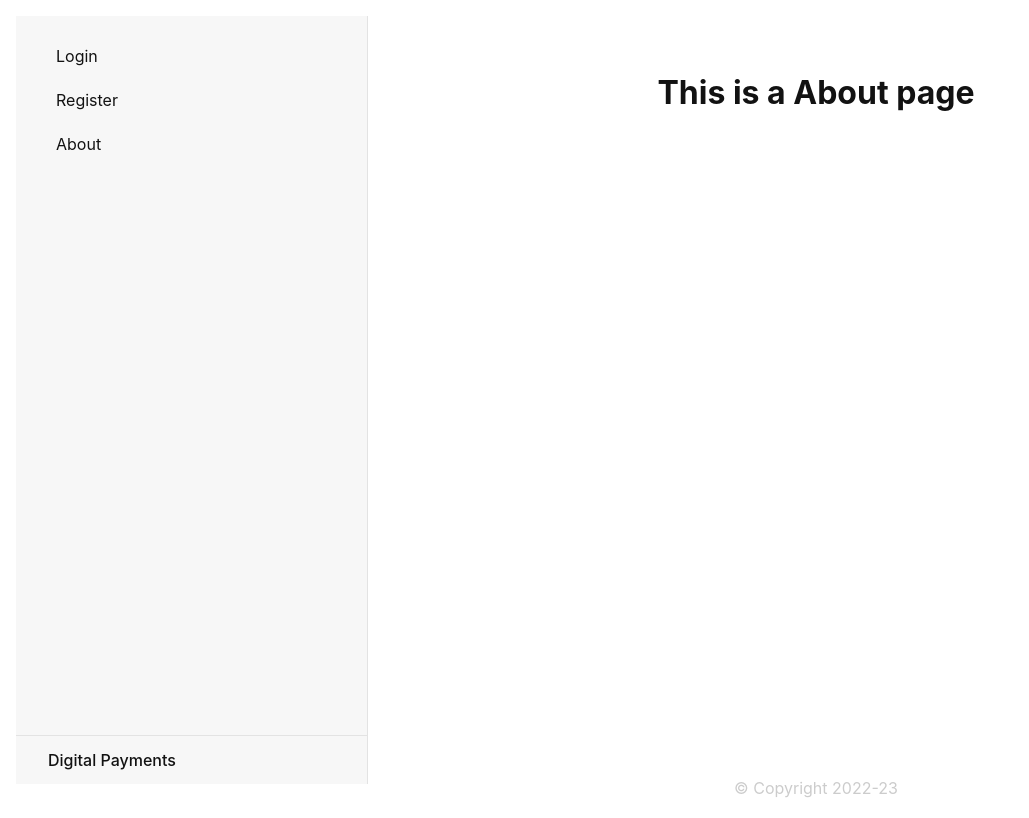
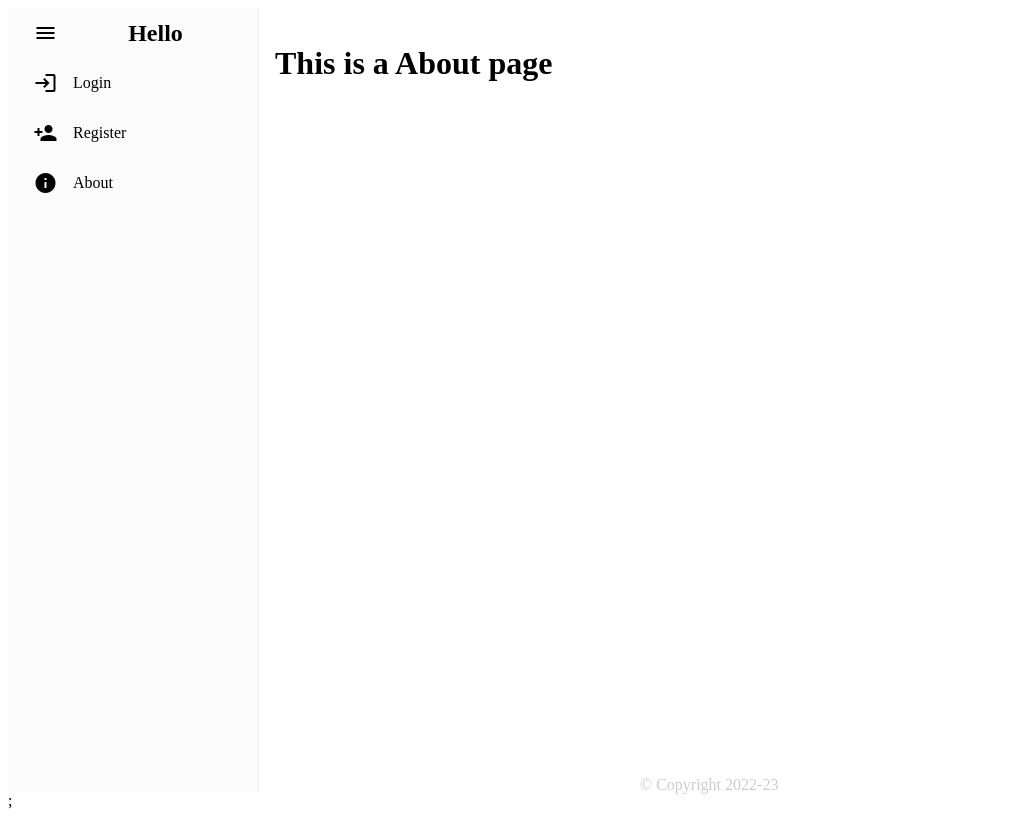
Before and after one commit to Aryanxfa/Digital-Payments-Book-old, a React (Create React App) app: page /about in a window 1280 px wide. Shown: the whole page, without its empty margins (0-1029 px from the left). Built offline with nearby package versions, Linux system fonts and the light colour scheme.

Commit message:
start using react pro sidebar

```diff
--- a/package.json
+++ b/package.json
@@ -24,6 +24,7 @@
     "react-bootstrap": "^2.7.0",
     "react-dom": "^18.2.0",
     "react-helmet": "^6.1.0",
+    "react-pro-sidebar": "^1.0.0",
     "react-router-dom": "^6.7.0",
     "react-scripts": "^5.0.1"
   },
--- a/public/styles.css
+++ b/public/styles.css
@@ -1,41 +1,3 @@
-#app {
-    display: flex;
-    height: 100%;
-    width: 100%;
-}
-
-#app {
-    margin: 0 0;
-    padding: 1rem;
-    text-align: center;
-}
-
-html {
-    box-sizing: border-box;
-}
-
-*,
-*:before,
-*:after {
-    box-sizing: inherit;
-}
-
-body {
-    font-family: -apple-system, BlinkMacSystemFont, "Segoe UI", "Roboto", "Oxygen",
-        "Ubuntu", "Cantarell", "Fira Sans", "Droid Sans", "Helvetica Neue",
-        sans-serif;
-    -webkit-font-smoothing: antialiased;
-    -moz-osx-font-smoothing: grayscale;
-}
-
-html,
-body {
-    height: 100%;
-    margin: 0;
-    line-height: 1.5;
-    color: #121212;
-}
-
 textarea,
 input,
 button {
@@ -66,165 +28,23 @@ button:active {
     transform: translateY(1px);
 }
 
-.sr-only {
-    position: absolute;
-    width: 1px;
-    height: 1px;
-    padding: 0;
-    margin: -1px;
-    overflow: hidden;
-    clip: rect(0, 0, 0, 0);
-    white-space: nowrap;
-    border-width: 0;
+form {
+    display: block;
+    box-sizing: border-box;
+    border-bottom:55em ;
 }
 
-#root {
-    display: flex;
-    height: 100%;
-    width: 100%;
-}
-
-#sidebar {
-    width: 22rem;
-    background-color: #f7f7f7;
-    border-right: solid 1px #e3e3e3;
-    display: flex;
-    flex-direction: column;
-}
-
-#sidebar>* {
-    padding-left: 2rem;
-    padding-right: 2rem;
-}
-
-#sidebar h1 {
-    font-size: 1rem;
-    font-weight: 500;
-    display: flex;
-    align-items: center;
-    margin: 0;
-    padding: 1rem 2rem;
-    border-top: 1px solid #e3e3e3;
-    order: 1;
-    line-height: 1;
-}
-
-#sidebar>div {
-    display: flex;
-    align-items: center;
-    gap: 0.5rem;
-    padding-top: 1rem;
-    padding-bottom: 1rem;
-    border-bottom: 1px solid #e3e3e3;
-}
-
-#sidebar>div form {
+.login {
     position: relative;
-}
-
-
-@keyframes spin {
-    from {
-        transform: rotate(0deg);
-    }
-
-    to {
-        transform: rotate(360deg);
-    }
-}
-
-#sidebar nav {
-    flex: 1;
-    overflow: auto;
-    padding-top: 1rem;
-}
-
-#sidebar nav a span {
-    float: right;
-    color: #eeb004;
-}
-
-#sidebar nav a.active span {
-    color: inherit;
-}
-
-i {
-    color: #818181;
-}
-
-#sidebar nav .active i {
-    color: inherit;
-}
-
-#sidebar ul {
-    padding: 0;
-    margin: 0;
-    list-style: none;
-}
-
-#sidebar li {
-    margin: 0.25rem 0;
-}
-
-#sidebar nav a {
-    display: flex;
-    align-items: center;
-    justify-content: space-between;
-    overflow: hidden;
-
-    white-space: pre;
-    padding: 0.5rem;
-    border-radius: 8px;
-    color: inherit;
-    text-decoration: none;
-    gap: 1rem;
-}
-
-#sidebar nav a:hover {
-    background: #e3e3e3;
-}
-
-#sidebar nav a.active {
-    background: hsl(224, 98%, 58%);
-    color: white;
-}
-
-#sidebar nav a.pending {
-    color: hsl(224, 98%, 58%);
-}
-
-#detail {
-    flex: 1;
-    display: flex;
-    justify-content: center;
-    padding: 2rem 4rem;
-    width: 100%;
-}
-
-#detail.h1 {
-    position: absolute;
-}
-
-#detail.loading {
-    opacity: 0.25;
-    transition: opacity 200ms;
-    transition-delay: 200ms;
-}
-
-
-
-#error-page {
-    display: flex;
-    flex-direction: column;
-    align-items: center;
-    justify-content: center;
-    width: 100%;
+    display: flow-root;
+    padding: 1em;
+    align-items: baseline;
 }
 
 .footer {
     position: absolute;
     bottom: 0px;
-    /* left: 50%; */
+    left: 50%;
     height: 2.5rem;
 }
 
--- a/src/index.js
+++ b/src/index.js
@@ -1,11 +1,14 @@
 import React from "react";
 import { createRoot } from "react-dom/client";
+import { ProSidebarProvider } from 'react-pro-sidebar';
 import { App } from "./App";
 
 const container = document.getElementById('app');
 const root = createRoot(container);
 root.render(
     <React.StrictMode>
-        <App />
+        <ProSidebarProvider>
+            <App />
+        </ProSidebarProvider>;
     </React.StrictMode>,
 );
--- a/src/routes/Admin/RootDash.jsx
+++ b/src/routes/Admin/RootDash.jsx
@@ -1,28 +1,28 @@
 import { Outlet, Link } from "react-router-dom"
+import { Sidebar, Menu, MenuItem, useProSidebar } from "react-pro-sidebar";
 
 export function Dashroot() {
+    const { collapseSidebar } = useProSidebar();
     var user = localStorage.getItem("username");
     return (
-        <>
-            <div id="sidebar">
-                <h1>Hello, {user} </h1>
-                <nav>
-                    <ul>
-                        <li>
-                            <Link to={`/dashboard`}>Dashboard</Link>
-                        </li>
-                        <li>
-                            <Link to={`/dashboard/profile`}>Profile</Link>
-                        </li>
-                        <li>
-                            <Link to={`/`} onClick={() => localStorage.clear()} >Logout</Link>
-                        </li>
-                    </ul>
-                </nav>
-            </div>
+        <div style={{ display: 'flex', height: '100%' }} >
+            <Sidebar>
+                <Menu>
+                    <MenuItem
+                        icon={<span className="material-icons">menu</span>}
+                        onClick={() => { collapseSidebar() }}
+                        style={{ textAlign: "center" }}
+                    >   {" "}
+                        <h2>Hello, {user}</h2>
+                    </MenuItem>
+                    <MenuItem icon={<span className="material-icons">login</span>} component={<Link to="/dashboard" />}> Dashboard</MenuItem>
+                    <MenuItem icon={<span className="material-icons">person</span>} component={<Link to="/dashboard/profile" />}> Profile</MenuItem>
+                    <MenuItem icon={<span className="material-icons">logout</span>} component={<Link to="/" onClick={() => localStorage.clear()} />}> Logout</MenuItem>
+                </Menu>
+            </Sidebar>
             <div id="detail">
                 <Outlet />
             </div>
-        </>
+        </div>
     );
 }
--- a/src/routes/Home/Root.jsx
+++ b/src/routes/Home/Root.jsx
@@ -1,30 +1,30 @@
 import { Outlet, Link } from "react-router-dom"
 import { Footer } from "../../components/Footer";
+import { Sidebar, Menu, MenuItem, useProSidebar } from "react-pro-sidebar";
 
 
 export function Root() {
+    const { collapseSidebar } = useProSidebar();
     return (
-        <>
-            <div id="sidebar">
-                <h1>Digital Payments</h1>
-                <nav>
-                    <ul>
-                        <li>
-                            <Link to={`/login`}>Login</Link>
-                        </li>
-                        <li>
-                            <Link to={`/register`}>Register</Link>
-                        </li>
-                        <li>
-                            <Link to={`/about`}>About</Link>
-                        </li>
-                    </ul>
-                </nav>
-            </div>
-            <div id="detail">
+        <div style={{ display: 'flex', height: '100%' }} >
+            <Sidebar>
+                <Menu>
+                    <MenuItem
+                        icon={<span className="material-icons">menu</span>}
+                        onClick={() => { collapseSidebar(); }}
+                        style={{ textAlign: "center" }}
+                    >   {" "}
+                        <h2>Hello</h2>
+                    </MenuItem>
+                    <MenuItem icon={<span className="material-icons">login</span>} component={<Link to="/login" />}> Login</MenuItem>
+                    <MenuItem icon={<span className="material-icons">person_add</span>} component={<Link to="/register" />}> Register</MenuItem>
+                    <MenuItem icon={<span className="material-icons">info</span>} component={<Link to="/about" />}> About</MenuItem>
+                </Menu>
+            </Sidebar>
+            <div className="container">
                 <Outlet />
                 <Footer />
             </div>
-        </>
+        </div >
     );
 }
```
Also changed, not shown: 1 other file (tests, documents, lock files or other folders).
